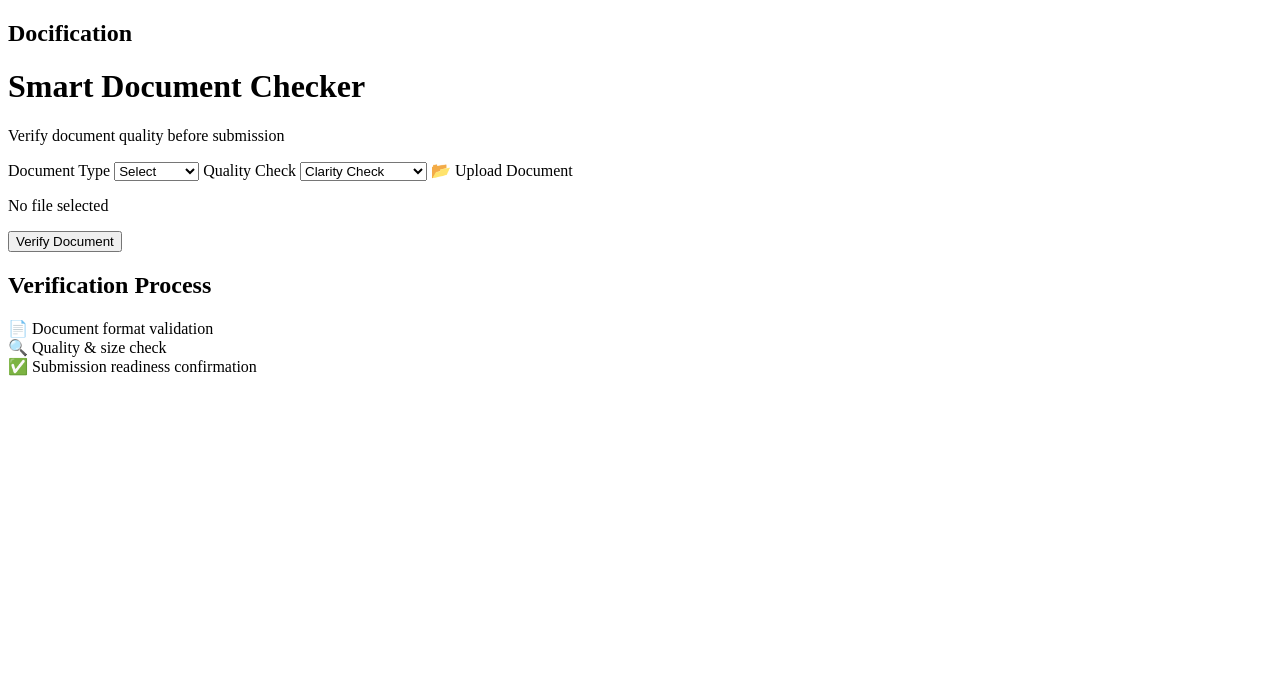
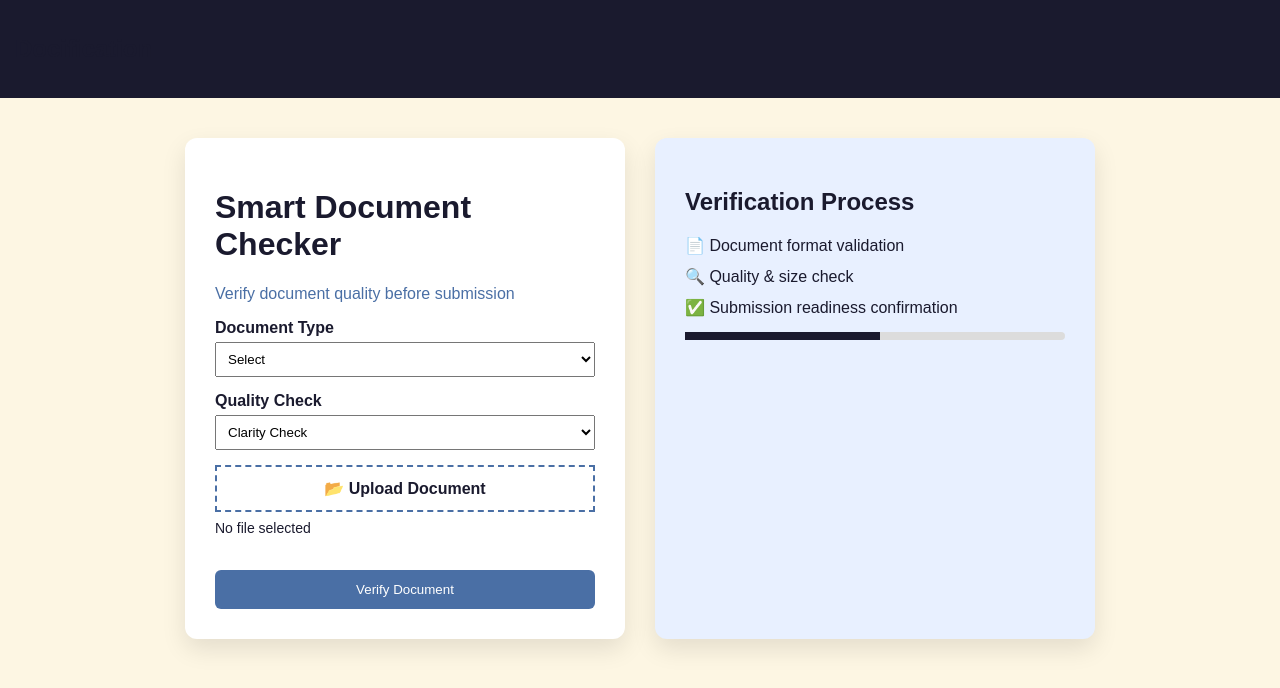
Before and after one commit to itsjaydwivedi-lang/smart-document-checker, a Flask app: page / in a window 1280 px wide. Shown: the top 688 px of the page. Run offline with Flask 3, Linux system fonts and the light colour scheme.

Commit message:
Update style.css

```diff
--- a/static/style.css
+++ b/static/style.css
@@ -1,6 +1,120 @@
-const fileInput = document.querySelector('input[type="file"]');
-const fileName = document.getElementById('file-name');
+body {
+    margin: 0;
+    font-family: Arial, sans-serif;
+    background: #fdf6e3;
+    color: #1a1a2e;
+}
 
-fileInput.addEventListener('change', function () {
-    fileName.textContent = this.files[0].name;
-});
+header {
+    background: #1a1a2e;
+    padding: 15px;
+    color: #ffffff;
+}
+
+.container {
+    display: flex;
+    gap: 30px;
+    padding: 40px;
+    justify-content: center;
+}
+
+.container.center {
+    justify-content: center;
+}
+
+.card {
+    background: #ffffff;
+    padding: 30px;
+    border-radius: 12px;
+    width: 380px;
+    box-shadow: 0 10px 25px rgba(0,0,0,0.1);
+}
+
+.card.info {
+    background: #e8f0ff;
+}
+
+h1, h2 {
+    color: #1a1a2e;
+}
+
+.subtitle {
+    color: #4a6fa5;
+}
+
+label {
+    display: block;
+    margin-top: 15px;
+    font-weight: bold;
+}
+
+select {
+    width: 100%;
+    padding: 8px;
+    margin-top: 5px;
+}
+
+.upload-box {
+    margin-top: 15px;
+    padding: 12px;
+    border: 2px dashed #4a6fa5;
+    text-align: center;
+    cursor: pointer;
+}
+
+#file-name {
+    margin-top: 8px;
+    font-size: 14px;
+}
+
+.verify-btn {
+    margin-top: 20px;
+    width: 100%;
+    padding: 12px;
+    background: #4a6fa5;
+    color: white;
+    border: none;
+    border-radius: 6px;
+    cursor: pointer;
+}
+
+.verify-btn:hover {
+    background: #3b5b8a;
+}
+
+.step {
+    margin: 12px 0;
+}
+
+.progress {
+    height: 8px;
+    background: #dcdcdc;
+    border-radius: 10px;
+    margin-top: 15px;
+}
+
+.progress-bar {
+    width: 100%;
+    height: 100%;
+    background: #1a1a2e;
+    animation: load 2s infinite;
+}
+
+@keyframes load {
+    0% { width: 0; }
+    100% { width: 100%; }
+}
+
+.result-list li {
+    margin: 10px 0;
+}
+
+.back-btn {
+    display: inline-block;
+    margin-top: 20px;
+    text-decoration: none;
+    background: #1a1a2e;
+    color: white;
+    padding: 10px 18px;
+    border-radius: 6px;
+}
```
